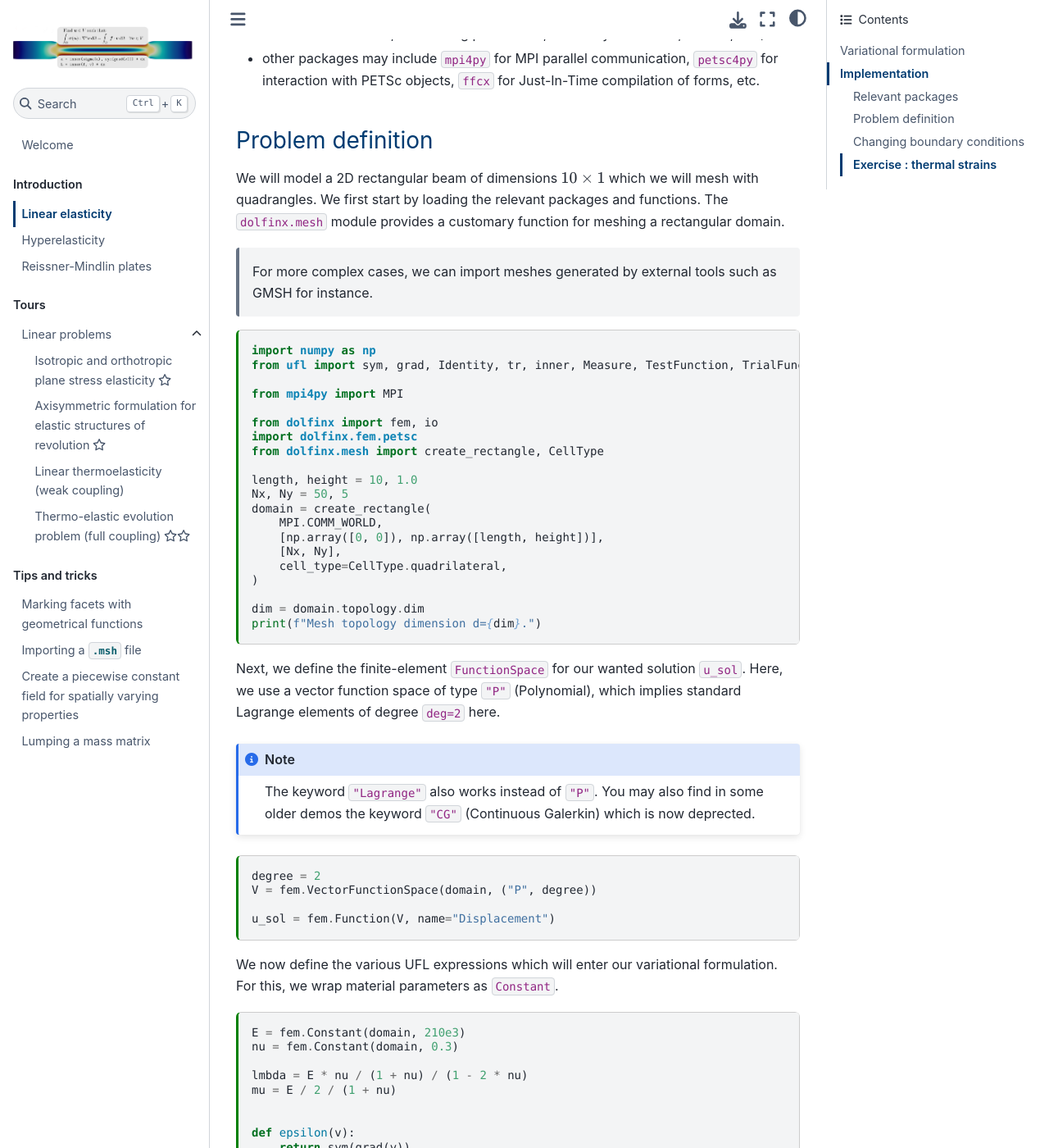
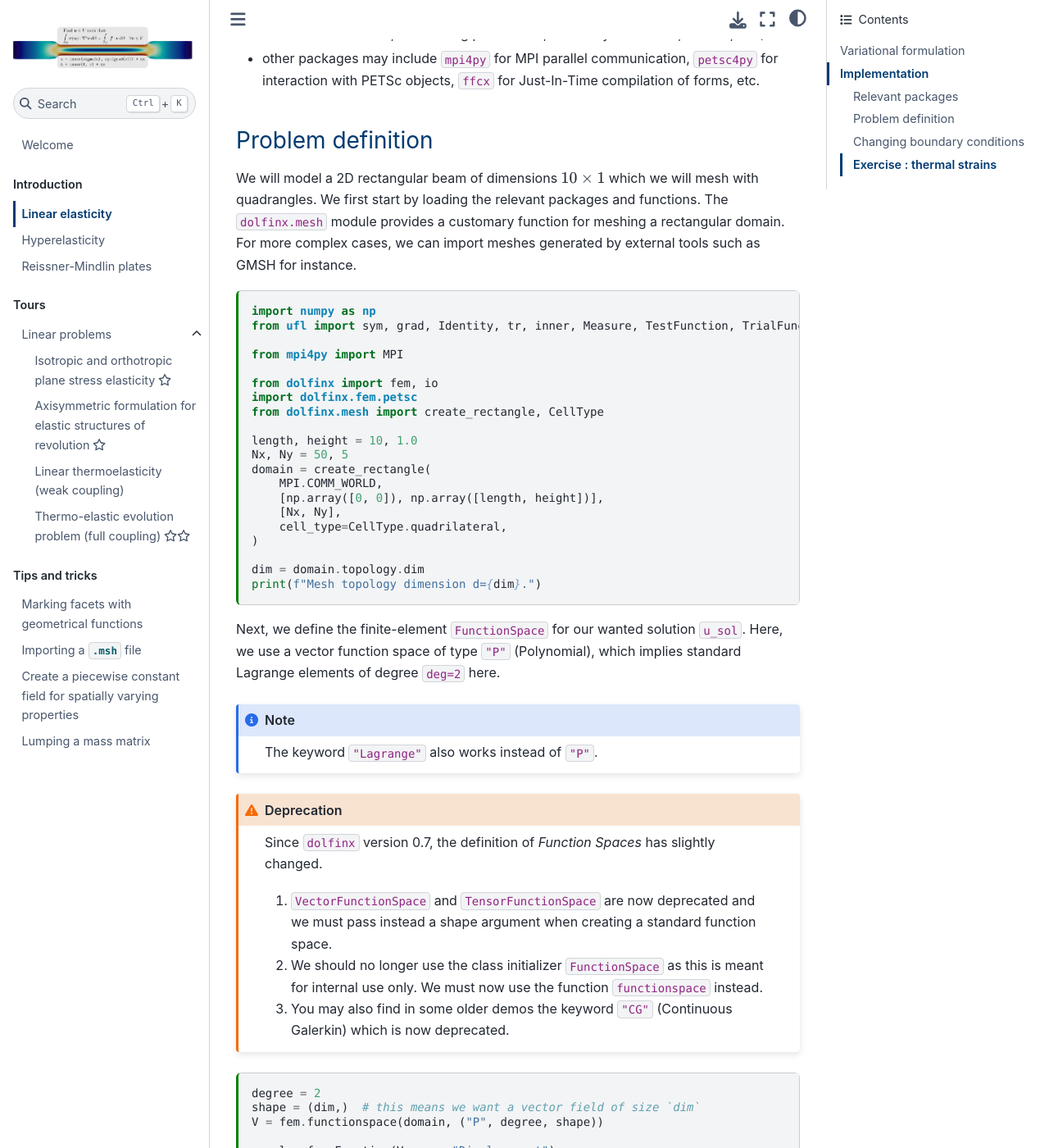
Before and after one commit to bleyerj/comet-fenicsx, a Jupyter Book: the page built from intro/linear_elasticity.md, in a window 1280 px wide and 1400 px high, scrolled down 1644 px. Shown: the whole window at 82% size. Built offline with Jupyter Book 1.0.4 settings and Sphinx 7.4.7 and the Sphinx Book theme 1.1.4, drawn with Linux system fonts in a browser that asks for light colours.

Commit message:
Fix functionspace

````diff
--- a/intro/linear_elasticity.md
+++ b/intro/linear_elasticity.md
@@ -62,8 +62,7 @@ The power of FEniCS is precisely to easily define such forms using symbolic expr
 
 ### Problem definition
 
-We will model a 2D rectangular beam of dimensions $10\times 1$ which we will mesh with quadrangles. We first start by loading the relevant packages and functions. The `dolfinx.mesh` module provides a customary function for meshing a rectangular domain.
-> For more complex cases, we can import meshes generated by external tools such as GMSH for instance.
+We will model a 2D rectangular beam of dimensions $10\times 1$ which we will mesh with quadrangles. We first start by loading the relevant packages and functions. The `dolfinx.mesh` module provides a customary function for meshing a rectangular domain. For more complex cases, we can import meshes generated by external tools such as GMSH for instance.
 
 ```{code-cell} ipython3
 import numpy as np
@@ -90,12 +89,21 @@ print(f"Mesh topology dimension d={dim}.")
 
 Next, we define the finite-element `FunctionSpace` for our wanted solution `u_sol`. Here, we use a vector function space of type `"P"` (Polynomial), which implies standard Lagrange elements of degree `deg=2` here.
 ```{note}
-The keyword `"Lagrange"` also works instead of `"P"`. You may also find in some older demos the keyword `"CG"` (Continuous Galerkin) which is now deprected.
+The keyword `"Lagrange"` also works instead of `"P"`.
+```
+
+```{admonition} Deprecation
+:class: warning
+Since `dolfinx` version 0.7, the definition of *Function Spaces* has slightly changed.
+1. `VectorFunctionSpace` and `TensorFunctionSpace` are now deprecated and we must pass instead a shape argument when creating a standard function space.
+2. We should no longer use the class initializer `FunctionSpace` as this is meant for internal use only. We must now use the function `functionspace` instead.
+3. You may also find in some older demos the keyword `"CG"` (Continuous Galerkin) which is now deprecated.
 ```
 
 ```{code-cell} ipython3
 degree = 2
-V = fem.VectorFunctionSpace(domain, ("P", degree))
+shape = (dim,)  # this means we want a vector field of size `dim`
+V = fem.functionspace(domain, ("P", degree, shape))
 
 u_sol = fem.Function(V, name="Displacement")
 ```
````
Also changed, not shown: intro/hyperelasticity.md (+2 -1 lines).
